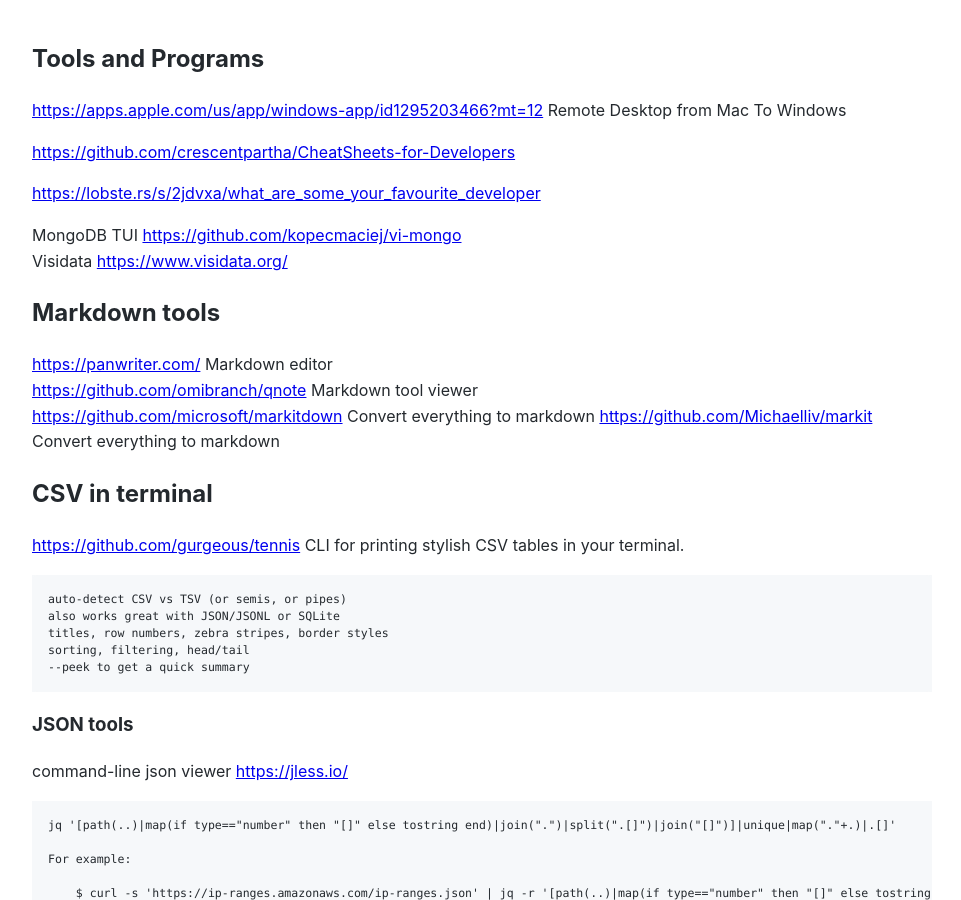
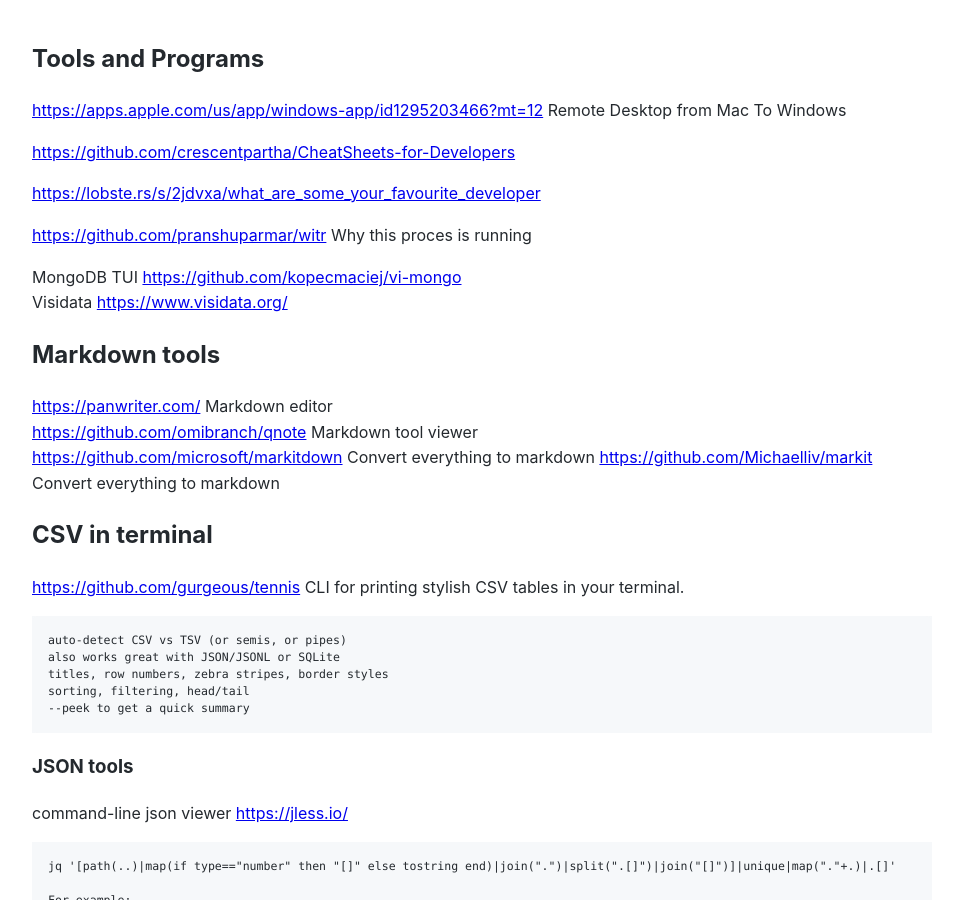
Before and after one commit to Michael-Lubinsky/michael-lubinsky.github.com, a Jekyll site: the page built from linux/programs.md, in a window 1280 px wide and 900 px high. Shown: the whole window, without its empty margins (158-1119 px from the left). Built offline with Jekyll 4.4.1, drawn with Linux system fonts in a browser that asks for light colours; our own code applies the rules of GitHub Pages for plain Markdown files.

Commit message:
Update programs.md

```diff
--- a/linux/programs.md
+++ b/linux/programs.md
@@ -4,6 +4,8 @@
 <https://github.com/crescentpartha/CheatSheets-for-Developers>
 
 <https://lobste.rs/s/2jdvxa/what_are_some_your_favourite_developer>
+
+<https://github.com/pranshuparmar/witr> Why this proces is running
 
 MongoDB TUI <https://github.com/kopecmaciej/vi-mongo>
 Visidata <https://www.visidata.org/>
```
